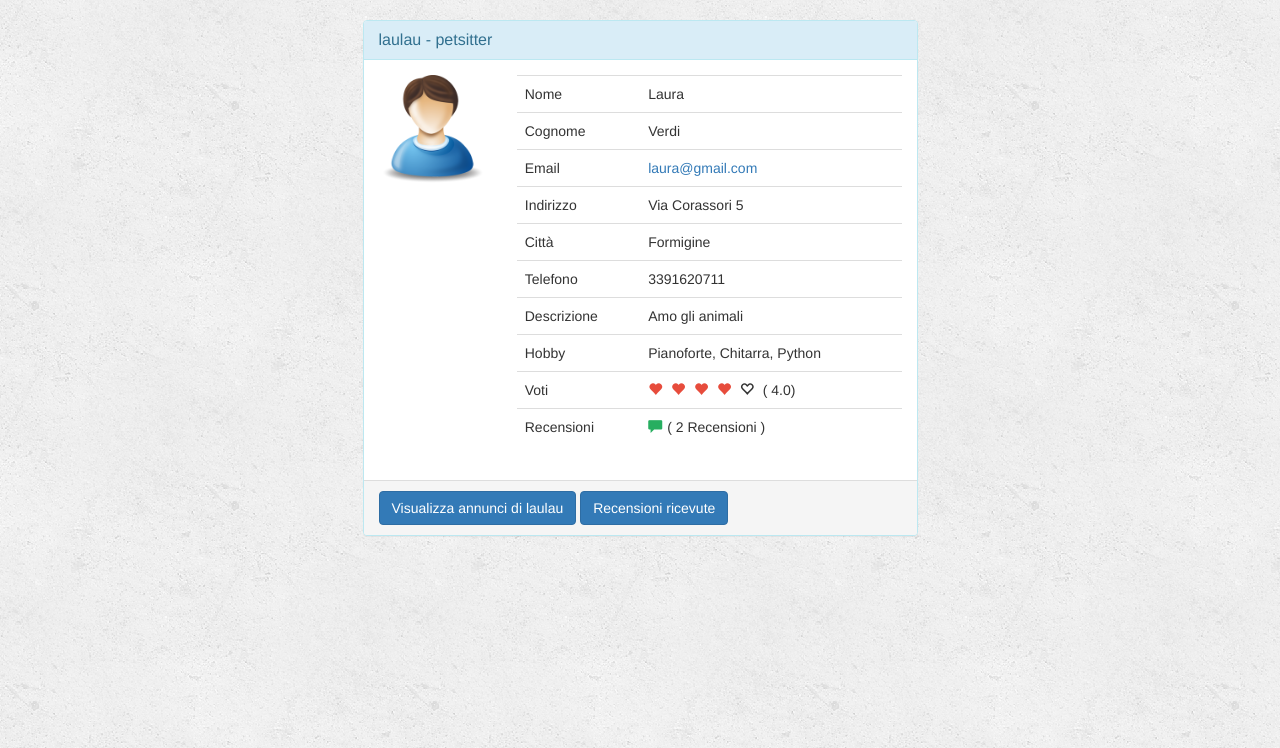
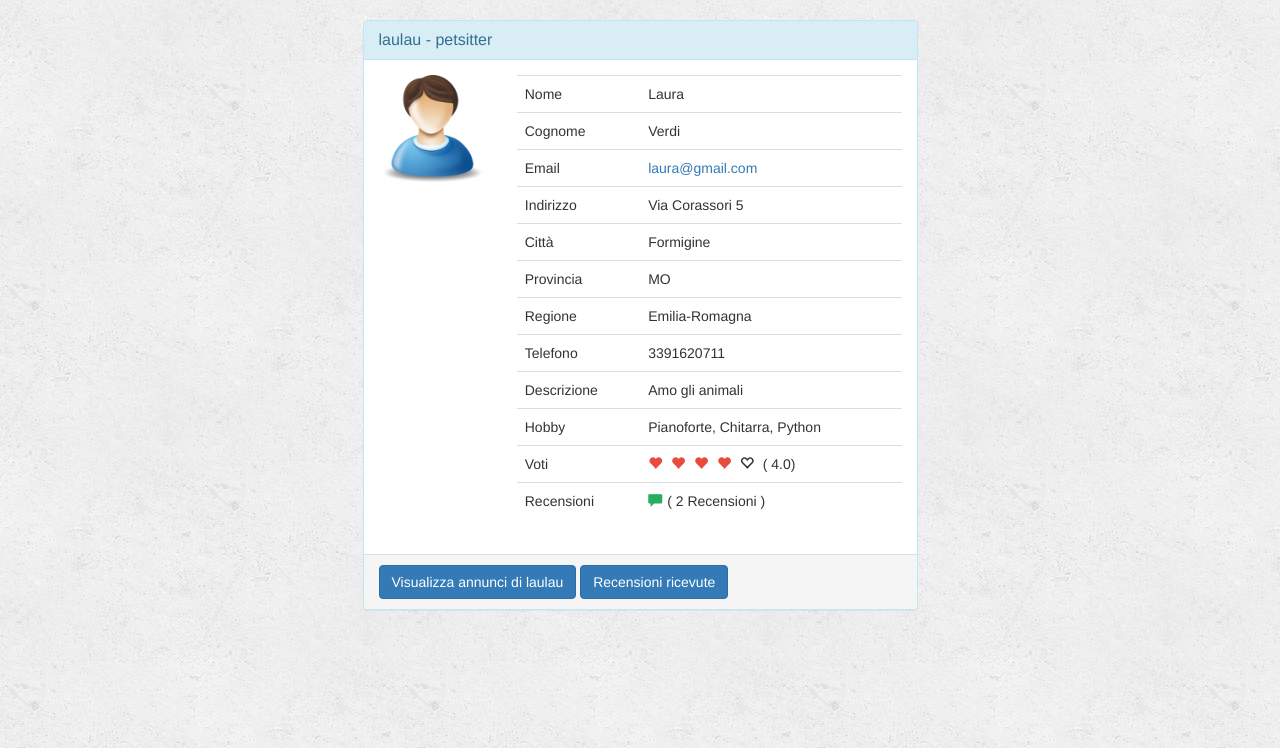
Before and after one commit to Berselli-DiBlasi-Projects/Animal-sCare, a Django app: page /utenti/profilo/3/ in a window 1280 px wide. Shown: the part 52-800 px from the top of the page. Run offline with Django 3.2, Linux system fonts and the light colour scheme; data comes from the database, SQL or seed files in the repository; both versions use the stored data as it was after the commit; some libraries are stand-ins or nearby versions.

Commit message:
aggiunti campi provincia e regione a scorrimento e modificati i template per la visualizzazione dei nuovi campi

```diff
--- a/utenti/models.py
+++ b/utenti/models.py
@@ -6,6 +6,8 @@ class Profile(models.Model):
     user = models.OneToOneField(User, on_delete=models.CASCADE)
     indirizzo = models.CharField(max_length=100)
     citta = models.CharField(max_length=50)
+    provincia = models.CharField(max_length=2)
+    regione = models.CharField(max_length=50)
     telefono = models.CharField(max_length=20)
     pet_coins = models.IntegerField(default=0)
     foto_profilo = models.FileField()
--- a/utenti/templates/utenti/profilo_petsitter.html
+++ b/utenti/templates/utenti/profilo_petsitter.html
@@ -38,6 +38,14 @@
                                     <tr>
                                         <td>Città</td>
                                         <td>{{ user_profile.citta }}</td>
+                                    </tr>
+                                    <tr>
+                                        <td>Provincia</td>
+                                        <td>{{ user_profile.provincia }}</td>
+                                    </tr>
+                                    <tr>
+                                        <td>Regione</td>
+                                        <td>{{ user_profile.regione }}</td>
                                     </tr>
                                     <tr>
                                         <td>Telefono</td>
--- a/utenti/views.py
+++ b/utenti/views.py
@@ -1,6 +1,6 @@
 from django.contrib.auth import authenticate, login
 from django.contrib.auth import logout
-from .models import User, Profile
+from .models import  User, Profile
 from .forms import UserForm, UtenteNormaleForm, UtentePetSitterForm
 from django.shortcuts import render
 from django.core.urlresolvers import reverse
@@ -395,6 +395,8 @@ def registrazione_normale(request):
 
         profile.indirizzo = normaleform.cleaned_data['indirizzo']
         profile.citta = normaleform.cleaned_data['citta']
+        profile.provincia = normaleform.cleaned_data['provincia']
+        profile.regione = normaleform.cleaned_data['regione']
         profile.telefono = normaleform.cleaned_data['telefono']
         profile.nome_pet = normaleform.cleaned_data['nome_pet']
         profile.pet = normaleform.cleaned_data['pet']
@@ -481,6 +483,8 @@ def registrazione_petsitter(request):
 
         profile.indirizzo = petsitterform.cleaned_data['indirizzo']
         profile.citta = petsitterform.cleaned_data['citta']
+        profile.provincia = petsitterform.cleaned_data['provincia']
+        profile.regione = petsitterform.cleaned_data['regione']
         profile.telefono = petsitterform.cleaned_data['telefono']
         profile.descrizione = petsitterform.cleaned_data['descrizione']
         profile.hobby = petsitterform.cleaned_data['hobby']
```
Also changed, not shown: main/static/main/NamingList.py (added, +25 -0 lines), utenti/forms.py (+7 -5 lines), utenti/templates/utenti/profilo_normale.html (+8 -0 lines), db.sqlite3, media/78849334_2875366789160687_9149645848022351872_o.jpg (added), media/photo_2019-11-22_14-17-05.jpg (added).
